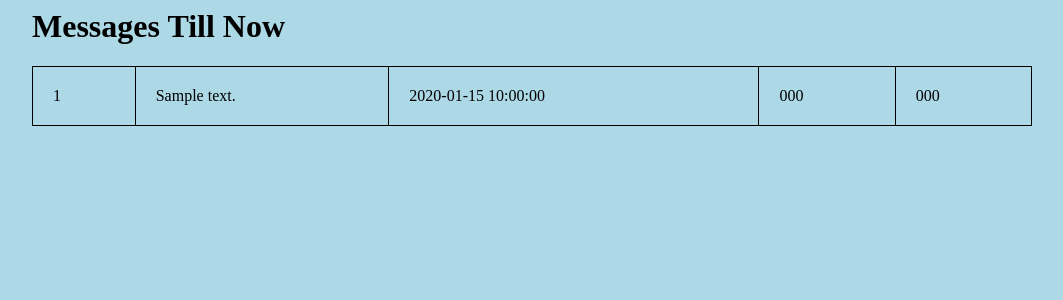
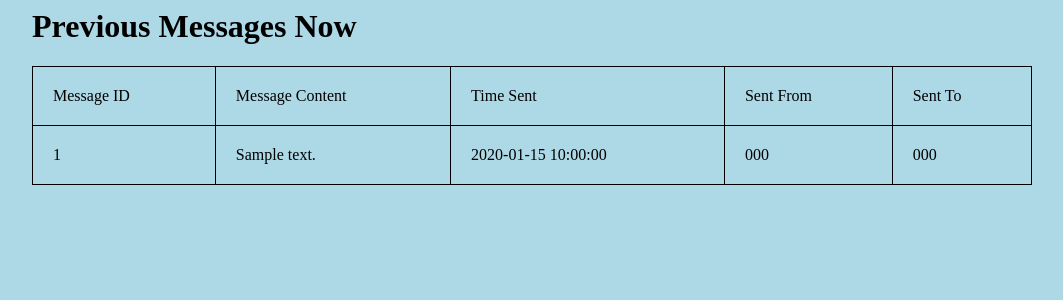
Before and after one commit to suryabhupa/IDIN-messenger, a Flask app: template app/templates/table.html in a window 1280 px wide. Shown: the top 300 px of the page, without its empty margins (160-1223 px from the left). Run offline with Flask 2, Linux system fonts and the light colour scheme; the template is opened without the code that fills it: values that come from a table or form of the project are taken from there, others are empty; tables that the repository leaves empty hold one stand-in row (values such as "Sample post"); parts of the project's set-up code (start-up, migrations or seed data) failed here and were passed over; some libraries are stand-ins or nearby versions.

Commit message:
added table descriptions

```diff
--- a/app/templates/table.html
+++ b/app/templates/table.html
@@ -14,8 +14,8 @@
 <link rel="stylesheet" type="text/css" href="site.css">
 </head>
 <body>
-    <h1>Messages Till Now</h1>
-    <table border="1" style="width:1000px">
+  <h1>Previous Messages Now</h1>
+  <table border="1" style="width:1000px">
     <style>
 		table,th,td
 		{border:1px solid black;
@@ -23,6 +23,12 @@
 		th,td
 		{padding:20px;}
 	</style>
+  <tr>
+    <td>Message ID</td>
+    <td>Message Content</td>
+    <td>Time Sent</td>
+    <td>Sent From</td>
+    <td>Sent To</td>
 	{% for message in messages %}
 		<tr>
 			<td>{{message.id}}</td>
```
